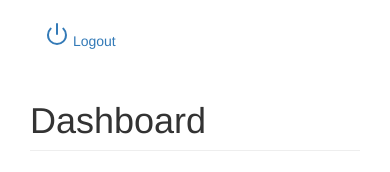
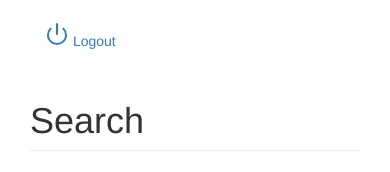
Before and after one commit to mrlynn/mdbpp, a Node server app: template views/search.handlebars in a window 390 px wide. Shown: the part 216-388 px from the top of the page. Run offline with Node 20, Linux system fonts and the light colour scheme; tables that the repository leaves empty hold one stand-in row (values such as "Sample post"); the template is opened without the code that fills it: values that come from a table or form of the project are taken from there, most other values are stand-ins (such as "Sample title", 1, 10 or a date in 2020); some libraries are stand-ins or nearby versions.

Commit message:
Fix nasty reverse quotes from copy/paste

```diff
--- a/views/search.handlebars
+++ b/views/search.handlebars
@@ -1,13 +1,13 @@
-<h1 class="page-header">Dashboard</h1>
-<div class=“row”>
-   <div class=“col-sm-2">
+<h1 class="page-header">Search</h1>
+<div class="row">
+   <div class="col-sm-2">
         {{#if errors}}
             {{#each errors}}
              <div class="alert alert-danger">{{msg}}</div>
              {{/each}}
         {{/if}}
         {{#if empty}}
-             <div class="alert alert-danger">"Sorry, there are no Proof Points matching your search -- try Again!"</div>
+             <div class="alert alert-danger">Sorry, there are no Proof Points matching your search -- try Again!</div>
         {{/if}}
        <form class="ppform" method="post" action="/search/findPPs" encType="multipart/form-data">
   <fieldset>
@@ -100,20 +100,10 @@
 
         {{/each}}
     </div>
-
-
-
-
-
 </div>
 <br>
 <br>
     {{/if}}
-
-
-
-
-
   </fieldset>
 </form>
    </div>
```
